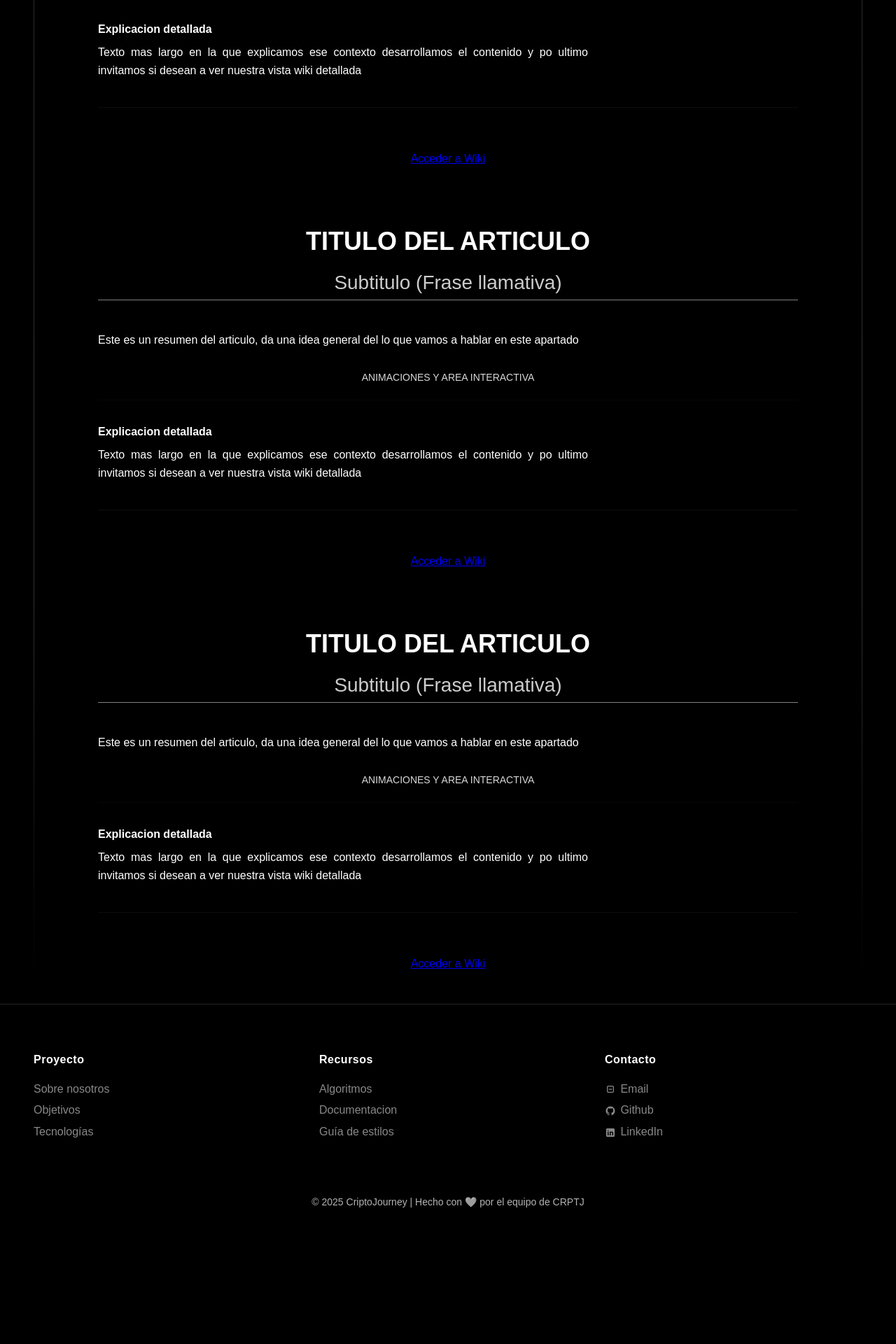
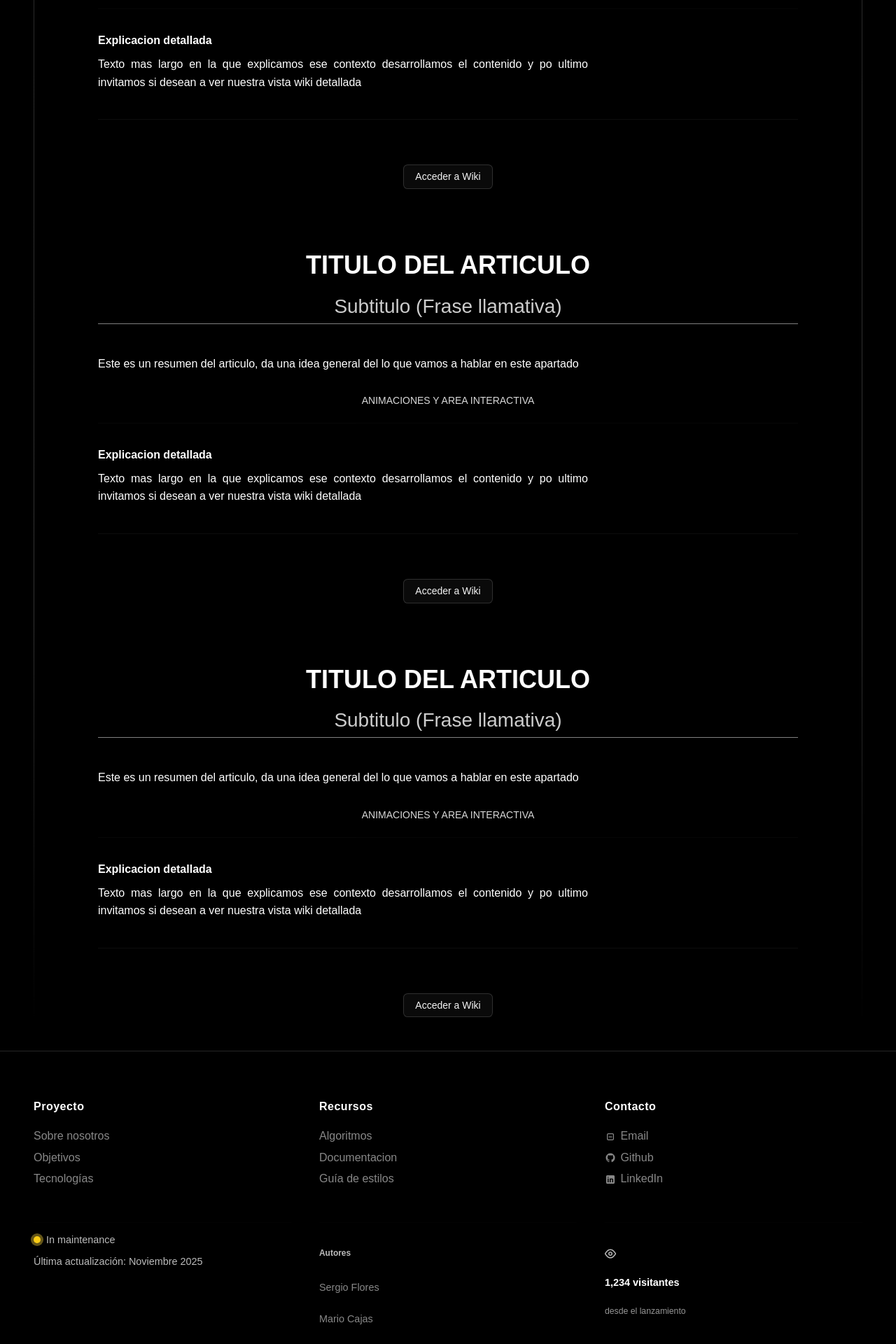
Before and after one commit to sfloresdev/criptojourney, a PHP site: page / in a window 1280 px wide. Shown: the part 2160-4080 px from the top of the page at 70% size. Before the commit the page ends 3885 px from the top, so only its background shows below. Run offline with PHP 8.4, Linux system fonts and the light colour scheme; some web fonts are replaced.

Commit message:
mejorado footer añadido status, contador y autores. Creado componente de botones

```diff
--- /dev/null
+++ b/css/components.css
@@ -0,0 +1,43 @@
+.btn {
+  display: inline-flex;
+  align-items: center;
+  justify-content: center;
+  gap: 0.4rem;
+
+  padding: 0.5rem 1rem;
+  border-radius: 0.4rem;
+  font-size: 0.875rem;
+  font-weight: 500;
+  line-height: 1.2;
+
+  text-decoration: none;
+  cursor: pointer;
+  transition: all 0.18s ease;
+  border: 1px solid rgba(255, 255, 255, 0.15);
+
+  /* Variables internas */
+  --btn-bg: #0a0a0a;
+  --btn-color: #f5f5f5;
+  --btn-bg-hover: #1a1a1a;
+  --btn-active: #0072f5;
+
+  background-color: var(--btn-bg);
+  color: var(--btn-color);
+}
+
+/* Hover y focus */
+.btn:hover,
+.btn:focus {
+  background-color: var(--btn-bg-hover);
+  border-color: rgba(255, 255, 255, 0.25);
+  transform: translateY(-1px);
+}
+
+/* Clic (efecto azul temporal) */
+.btn:active {
+  transform: translateY(0);
+  background-color: var(--btn-active);
+  border-color: var(--btn-active);
+  color: #fff;
+  box-shadow: 0 0 10px rgba(0, 114, 245, 0.3);
+}
--- a/css/style.css
+++ b/css/style.css
@@ -1,3 +1,5 @@
+@import url("components.css");
+
 :root {
     --h1: 3rem;
     /* 48px */
@@ -147,7 +149,8 @@
 }
 
 .menu-header a:hover {
-    background-color: #4e86be84;
+    /*background-color: #4e86be84;*/
+    background-color: #0072f5;
 }
 
 main {
@@ -384,6 +387,10 @@
     max-width: var(--container-width);
     margin-inline: auto;
     padding-inline: 1.5rem;
+    grid-template-areas:
+        "proyecto recursos contacto"
+        "estado autores contador";
+    align-items: start;
 }
 
 @media (min-width: 768px) {
@@ -438,12 +445,111 @@
     color: #fff;
 }
 
+.footer-status,
+.footer-authors,
+.footer-stats {
+    display: flex;
+    flex-direction: column;
+    justify-content: flex-start;
+    padding-top: 1rem;
+    border-top: 1px solid rgba(30, 30, 30, 0.1);
+    font-size: calc(var(--body) * 0.9);
+    color: #bbb;
+
+    text-align: left;
+}
+
+.status-line {
+    display: flex;
+    align-items: center;
+    gap: 0.5rem;
+}
+
+.status-indicator {
+    display: inline-block;
+    width: 10px;
+    height: 10px;
+    border-radius: 50%;
+    top: 0;
+    background-color: currentColor;
+    /* animacion latido */
+    animation: pulse 2s infinite ease-in-out;
+}
+
+.status-indicator.active {color: #4ade80;} /* status: ok*/
+.status-indicator.maintenance {color: #facc15;} /* status: maintenance*/
+.status-indicator.offline {color: #ef4444;} /* status: offline*/
+
+/* Pulso suave del mismo color, el punto central no se desvanece */
+@keyframes pulse {
+    0% { box-shadow: 0 0 0 0 currentColor;}
+    50% { box-shadow: 0 0 0 6px rgba(255, 255, 255, 0.1);} /* pulso tenue y transparente */
+    100% { box-shadow: 0 0 0 0 rgba(255, 255, 255, 0);}
+}
+
+.status-text {
+    font-weight: 500;
+}
+
+.footer-authors {
+    grid-area: autores;
+}
+
+.footer-authors a {
+    color: #888888;
+    text-decoration: none;
+}
+
+.footer-authors a:hover {
+    color: #fff;
+}
+
+.footer-stats {
+    grid-area: contador;
+    text-align: left;
+}
+
+.footer-stats .stats-icon {
+    font-size: 1.2rem;
+    margin-bottom: 0.3rem;
+}
+
+.footer-stats .stats-count {
+    font-weight: 600;
+    color: #fff;
+}
+
+.footer-stats .stats-label {
+    font-size: 0.85em;
+    opacity: 0.8;
+}
+
+/* == ASIGNACION DE AREAS A LAS COLUMNAS == */
+.footer-column.proyecto { grid-area: proyecto; }
+.footer-column.recursos { grid-area: recursos; }
+.footer-column.contacto { grid-area: contacto; }
+.footer-status { grid-area: estado; }
+.footer-authors { grid-area: autores; }
+.footer-stats { grid-area: contador; }
+
 .footer-bottom {
-    margin-top: 2.5rem;
+    margin-top: 3rem;
     padding-top: 1rem;
     text-align: center;
     opacity: 0.7;
     font-size: var(--small);
+}
+
+@media (max-width: 768px) {
+    .footer-container {
+        grid-template-areas:
+            "proyecto"
+            "estado"
+            "recursos"
+            "autores"
+            "contacto"
+            "contador";
+    }
 }
 
 #logo_header {
--- a/index.html
+++ b/index.html
@@ -172,7 +172,7 @@
 	</section>
 	<footer class="site-footer">
 		<div class="footer-container">
-			<div class="footer-column">
+			<div class="footer-column proyecto">
 				<h4>Proyecto</h4>
 				<ul>
 					<li><a href="">Sobre nosotros</a></li>
@@ -180,8 +180,7 @@
 					<li><a href="">Tecnologías</a></li>
 				</ul>
 			</div>
-
-			<div class="footer-column">
+			<div class="footer-column recursos">
 				<h4>Recursos</h4>
 				<ul>
 					<li><a href="">Algoritmos</a></li>
@@ -189,9 +188,7 @@
 					<li><a href="">Guía de estilos</a></li>
 				</ul>
 			</div>
-
-
-			<div class="footer-column">
+			<div class="footer-column contacto">
 				<h4>Contacto</h4>
 				<ul>
 					<li><a href=""><svg class="icon" data-testid="geist-icon" height="16" stroke-linejoin="round"
@@ -200,8 +197,8 @@
 									d="M5 4.25H11C11.4142 4.25 11.75 4.58579 11.75 5V11C11.75 11.4142 11.4142 11.75 11 11.75H5C4.58579 11.75 4.25 11.4142 4.25 11V5C4.25 4.58579 4.58579 4.25 5 4.25ZM3 5C3 3.89543 3.89543 3 5 3H11C12.1046 3 13 3.89543 13 5V11C13 12.1046 12.1046 13 11 13H5C3.89543 13 3 12.1046 3 11V5ZM6.25 7.375H5.625V8.625H6.25H9.75H10.375V7.375H9.75H6.25Z"
 									fill="currentColor"></path>
 							</svg>Email</a></li>
-					<li><a href="https://github.com/sfloresdev/criptojourney"><svg class="icon" data-testid="geist-icon" height="16" stroke-linejoin="round"
-								viewBox="0 0 16 16" width="16">
+					<li><a href="https://github.com/sfloresdev/criptojourney"><svg class="icon" data-testid="geist-icon"
+								height="16" stroke-linejoin="round" viewBox="0 0 16 16" width="16">
 								<path fill-rule="evenodd" clip-rule="evenodd"
 									d="M8 1.46252C4.40875 1.46252 1.5 4.37029 1.5 7.96032C1.5 10.8356 3.36062 13.2642 5.94438 14.1251C6.26937 14.182 6.39125 13.987 6.39125 13.8165C6.39125 13.6621 6.38313 13.1504 6.38313 12.6063C4.75 12.9068 4.3275 12.2083 4.1975 11.8428C4.12437 11.6559 3.8075 11.0793 3.53125 10.9249C3.30375 10.8031 2.97875 10.5026 3.52312 10.4945C4.035 10.4863 4.40062 10.9656 4.5225 11.1605C5.1075 12.1433 6.04188 11.8671 6.41563 11.6966C6.4725 11.2742 6.64313 10.9899 6.83 10.8275C5.38375 10.665 3.8725 10.1046 3.8725 7.61919C3.8725 6.91255 4.12438 6.32775 4.53875 5.87291C4.47375 5.71046 4.24625 5.04444 4.60375 4.15099C4.60375 4.15099 5.14812 3.98042 6.39125 4.81701C6.91125 4.67081 7.46375 4.59771 8.01625 4.59771C8.56875 4.59771 9.12125 4.67081 9.64125 4.81701C10.8844 3.9723 11.4288 4.15099 11.4288 4.15099C11.7863 5.04444 11.5588 5.71046 11.4938 5.87291C11.9081 6.32775 12.16 6.90443 12.16 7.61919C12.16 10.1127 10.6406 10.665 9.19438 10.8275C9.43 11.0305 9.63313 11.4204 9.63313 12.0296C9.63313 12.8987 9.625 13.5972 9.625 13.8165C9.625 13.987 9.74687 14.1901 10.0719 14.1251C11.3622 13.6896 12.4835 12.8606 13.2779 11.7547C14.0722 10.6488 14.4997 9.32178 14.5 7.96032C14.5 4.37029 11.5913 1.46252 8 1.46252Z"
 									fill="currentColor"></path>
@@ -214,6 +211,26 @@
 							</svg>LinkedIn</a></li>
 				</ul>
 			</div>
+			<!-- Estado del proyecto -->
+			<div class="footer-status">
+				<span class="status-line">
+					<span class="status-indicator"></span>
+					<span class="status-text">Estado: </span>
+				</span>
+				<p class="status-update">Última actualización: <time datetime="2025-01-15">Noviembre 2025</time></p>
+			</div>
+			<!-- Autores -->
+			<div class="footer-authors">
+				<h5>Autores</h5>
+				<p><a href="https://github.com/sfloresdev" target="_blank">Sergio Flores</a></p>
+				<p><a href="https://github.com/mcajas-rdev" target="_blank">Mario Cajas</a></p>
+			</div>
+			<!-- Contador de visitas -->
+			<div class="footer-stats">
+				<p class="stats-icon"><svg data-testid="geist-icon" height="16" stroke-linejoin="round" viewBox="0 0 16 16" width="16"><path fill-rule="evenodd" clip-rule="evenodd" d="M4.02168 4.76932C6.11619 2.33698 9.88374 2.33698 11.9783 4.76932L14.7602 7.99999L11.9783 11.2307C9.88374 13.663 6.1162 13.663 4.02168 11.2307L1.23971 7.99999L4.02168 4.76932ZM13.1149 3.79054C10.422 0.663244 5.57797 0.663247 2.88503 3.79054L-0.318359 7.5106V8.48938L2.88503 12.2094C5.57797 15.3367 10.422 15.3367 13.1149 12.2094L16.3183 8.48938V7.5106L13.1149 3.79054ZM6.49997 7.99999C6.49997 7.17157 7.17154 6.49999 7.99997 6.49999C8.82839 6.49999 9.49997 7.17157 9.49997 7.99999C9.49997 8.82842 8.82839 9.49999 7.99997 9.49999C7.17154 9.49999 6.49997 8.82842 6.49997 7.99999ZM7.99997 4.99999C6.34311 4.99999 4.99997 6.34314 4.99997 7.99999C4.99997 9.65685 6.34311 11 7.99997 11C9.65682 11 11 9.65685 11 7.99999C11 6.34314 9.65682 4.99999 7.99997 4.99999Z" fill="currentColor"></path></svg></p>
+				<p class="stats-count"><span id="visitor-count">1,234</span> visitantes</p>
+				<p class="stats-label">desde el lanzamiento</p>
+			</div>
 		</div>
 		<div class="footer-bottom">
 			<p>© 2025 CriptoJourney | Hecho con 🤍 por el equipo de CRPTJ</p>
--- a/js/main.js
+++ b/js/main.js
@@ -1,3 +1,4 @@
+// Bloque para el menu
 let btn = document.getElementById('menu-btn');
 let menu = document.getElementById('menu');
 
@@ -10,3 +11,29 @@
     menu.classList.remove("active");
   }
 });
+
+
+// Bloque para el status de la pagina en el footer
+// Objeto que almacena los posibles estados del sitio
+const projectStates = {
+  active: { text: "Active", className: "active" },
+  maintenance: { text: "In maintenance", className: "maintenance" },
+  offline: { text: "Offline", className: "offline" }
+}
+
+function updateStatus(newStatusKey) {
+  // Elementos del DOM
+  const statusIndicator = document.querySelector('.status-indicator');
+  const statusText = document.querySelector('.status-text');
+
+  // Si los elementos aun no se han cargado
+  if (!statusIndicator || !statusText) return;
+
+  const newState = projectStates[newStatusKey];
+  if (!newState) return; // si no existe, no hace nada
+
+  statusIndicator.className = "status-indicator " + newState.className;
+  statusText.textContent = newState.text;
+}
+
+updateStatus("maintenance");
```
